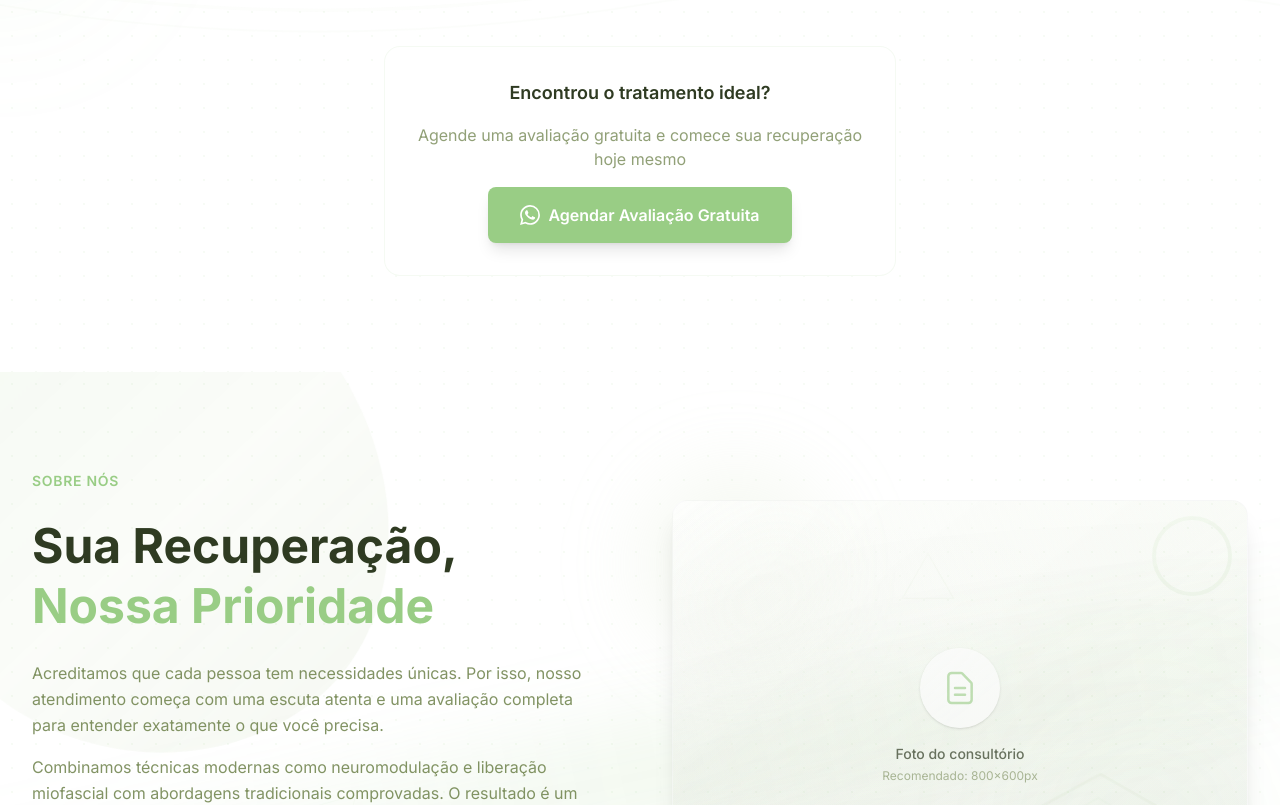
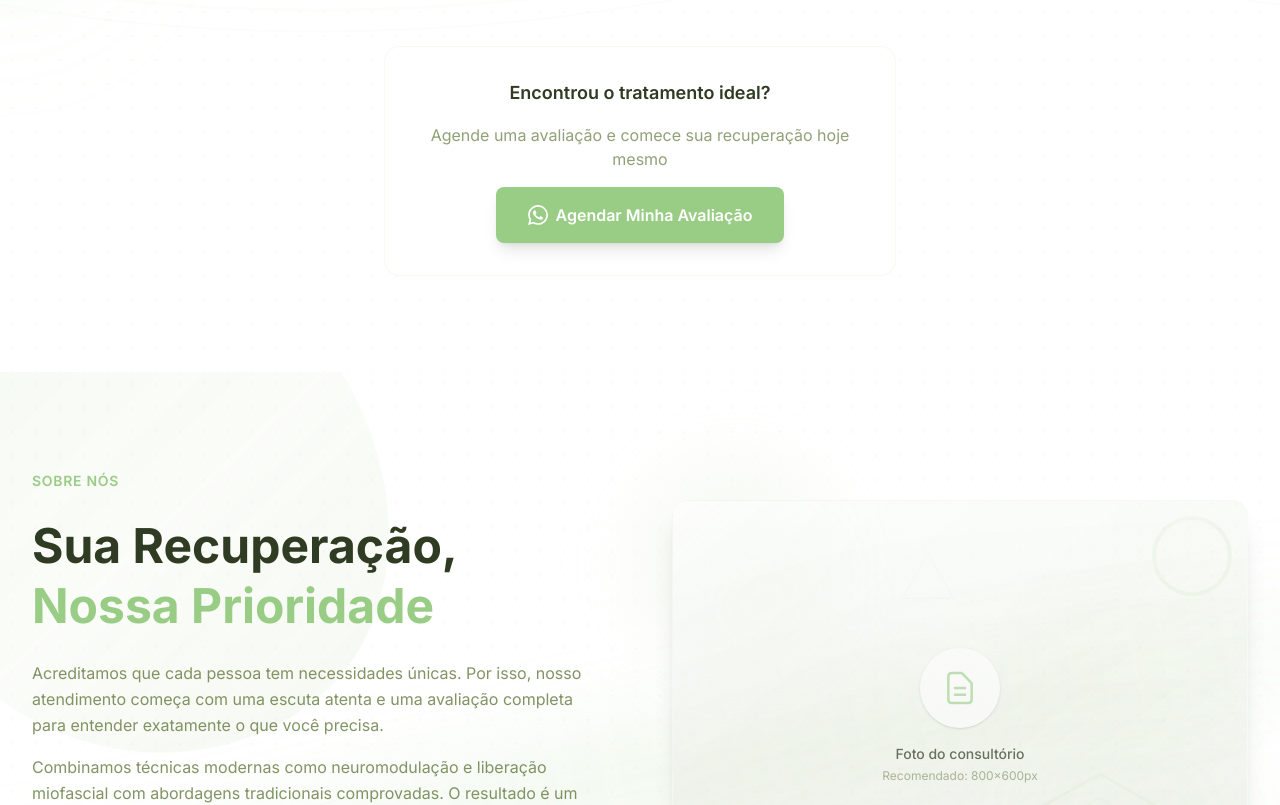
Before and after one commit to MattRib/abl-fisio, a Next.js app: page / in a window 1280 px wide. Shown: the part 1640-2445 px from the top of the page. Built offline with nearby package versions, Linux system fonts and the light colour scheme.

Commit message:
feat: update evaluation text for clarity and consistency across sections

```diff
--- a/components/sections/CTA.tsx
+++ b/components/sections/CTA.tsx
@@ -31,7 +31,7 @@ export default function CTA() {
 
           {/* Descrição - Fluid Typography */}
           <p className="text-fluid-body text-white/90 mb-8 md:mb-10 leading-relaxed max-w-2xl mx-auto">
-            Agende sua avaliação gratuita e inicie seu tratamento com profissionais especializados
+            Agende sua avaliação e inicie seu tratamento com profissionais especializados
           </p>
 
           {/* Botão CTA - Mobile First */}
@@ -44,7 +44,7 @@ export default function CTA() {
             <svg className="w-6 h-6" fill="currentColor" viewBox="0 0 24 24">
               <path d="M17.472 14.382c-.297-.149-1.758-.867-2.03-.967-.273-.099-.471-.148-.67.15-.197.297-.767.966-.94 1.164-.173.199-.347.223-.644.075-.297-.15-1.255-.463-2.39-1.475-.883-.788-1.48-1.761-1.653-2.059-.173-.297-.018-.458.13-.606.134-.133.298-.347.446-.52.149-.174.198-.298.298-.497.099-.198.05-.371-.025-.52-.075-.149-.669-1.612-.916-2.207-.242-.579-.487-.5-.669-.51-.173-.008-.371-.01-.57-.01-.198 0-.52.074-.792.372-.272.297-1.04 1.016-1.04 2.479 0 1.462 1.065 2.875 1.213 3.074.149.198 2.096 3.2 5.077 4.487.709.306 1.262.489 1.694.625.712.227 1.36.195 1.871.118.571-.085 1.758-.719 2.006-1.413.248-.694.248-1.289.173-1.413-.074-.124-.272-.198-.57-.347m-5.421 7.403h-.004a9.87 9.87 0 01-5.031-1.378l-.361-.214-3.741.982.998-3.648-.235-.374a9.86 9.86 0 01-1.51-5.26c.001-5.45 4.436-9.884 9.888-9.884 2.64 0 5.122 1.03 6.988 2.898a9.825 9.825 0 012.893 6.994c-.003 5.45-4.437 9.884-9.885 9.884m8.413-18.297A11.815 11.815 0 0012.05 0C5.495 0 .16 5.335.157 11.892c0 2.096.547 4.142 1.588 5.945L.057 24l6.305-1.654a11.882 11.882 0 005.683 1.448h.005c6.554 0 11.89-5.335 11.893-11.893a11.821 11.821 0 00-3.48-8.413Z"/>
             </svg>
-            <span>Agendar Avaliação Gratuita</span>
+            <span>Agendar Minha Avaliação</span>
           </a>
 
           {/* Trust elements - Responsivo */}
--- a/components/sections/Services.tsx
+++ b/components/sections/Services.tsx
@@ -81,7 +81,7 @@ export default function Services() {
               Encontrou o tratamento ideal?
             </p>
             <p className="text-sm md:text-base text-dark/70">
-              Agende uma avaliação gratuita e comece sua recuperação hoje mesmo
+              Agende uma avaliação e comece sua recuperação hoje mesmo
             </p>
             <a
               href={getWhatsAppUrl("Olá! Vi os serviços e gostaria de agendar uma avaliação.")}
@@ -92,7 +92,7 @@ export default function Services() {
               <svg className="w-5 h-5" fill="currentColor" viewBox="0 0 24 24">
                 <path d="M17.472 14.382c-.297-.149-1.758-.867-2.03-.967-.273-.099-.471-.148-.67.15-.197.297-.767.966-.94 1.164-.173.199-.347.223-.644.075-.297-.15-1.255-.463-2.39-1.475-.883-.788-1.48-1.761-1.653-2.059-.173-.297-.018-.458.13-.606.134-.133.298-.347.446-.52.149-.174.198-.298.298-.497.099-.198.05-.371-.025-.52-.075-.149-.669-1.612-.916-2.207-.242-.579-.487-.5-.669-.51-.173-.008-.371-.01-.57-.01-.198 0-.52.074-.792.372-.272.297-1.04 1.016-1.04 2.479 0 1.462 1.065 2.875 1.213 3.074.149.198 2.096 3.2 5.077 4.487.709.306 1.262.489 1.694.625.712.227 1.36.195 1.871.118.571-.085 1.758-.719 2.006-1.413.248-.694.248-1.289.173-1.413-.074-.124-.272-.198-.57-.347m-5.421 7.403h-.004a9.87 9.87 0 01-5.031-1.378l-.361-.214-3.741.982.998-3.648-.235-.374a9.86 9.86 0 01-1.51-5.26c.001-5.45 4.436-9.884 9.888-9.884 2.64 0 5.122 1.03 6.988 2.898a9.825 9.825 0 012.893 6.994c-.003 5.45-4.437 9.884-9.885 9.884m8.413-18.297A11.815 11.815 0 0012.05 0C5.495 0 .16 5.335.157 11.892c0 2.096.547 4.142 1.588 5.945L.057 24l6.305-1.654a11.882 11.882 0 005.683 1.448h.005c6.554 0 11.89-5.335 11.893-11.893a11.821 11.821 0 00-3.48-8.413Z"/>
               </svg>
-              Agendar Avaliação Gratuita
+              Agendar Minha Avaliação
             </a>
           </div>
         </div>
```
